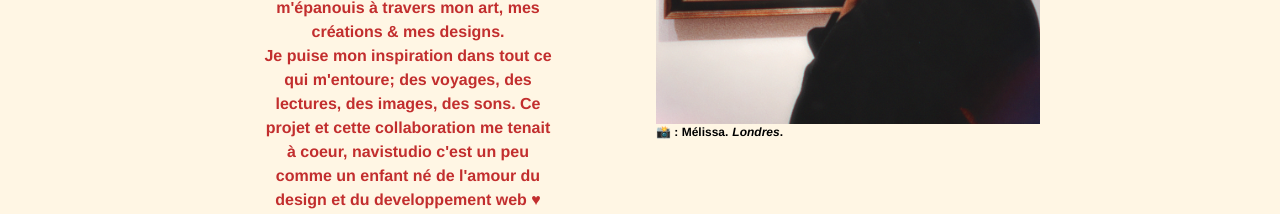
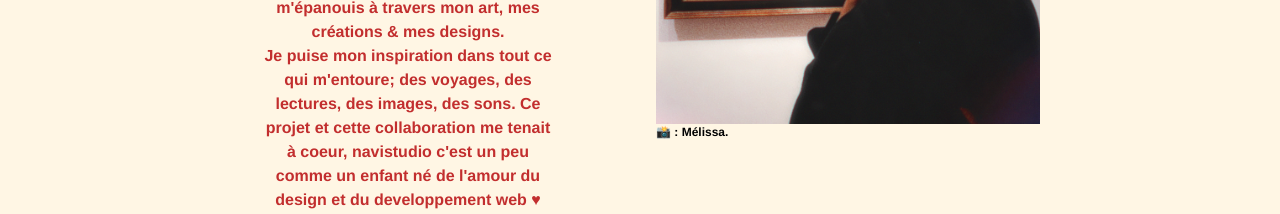
Before and after one commit to franzhopp/v3q, a React (Vite) app: page /designer in a window 1280 px wide. Shown: the part 880-1094 px from the top of the page. Built offline with nearby package versions, Linux system fonts and the light colour scheme; a web font is replaced by a local one.

Commit message:
[ADD] rework discover

```diff
--- a/src/Components/Discover/DiscoverDesigner/Designer.jsx
+++ b/src/Components/Discover/DiscoverDesigner/Designer.jsx
@@ -128,11 +128,10 @@ const DiscoverDesigner = () => {
             />
             <p className="flex text-black text-xs font-extrabold">
               📸 : Mélissa.{" "}
-              <span className="ml-1 italic">
+              {/* <span className="ml-1">
                 {" "}
                 Londres
-              </span>
-              .
+              </span> */}
             </p>
           </div>
         </div>
```
